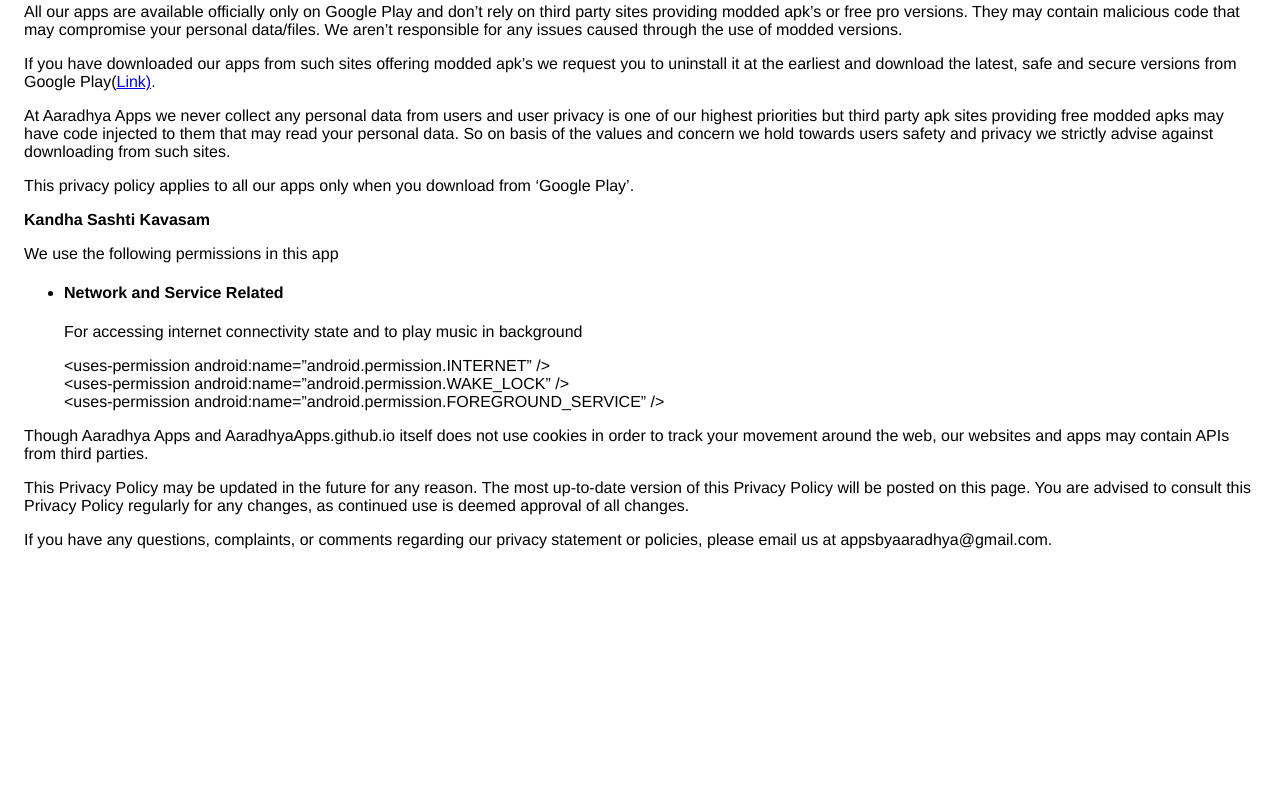
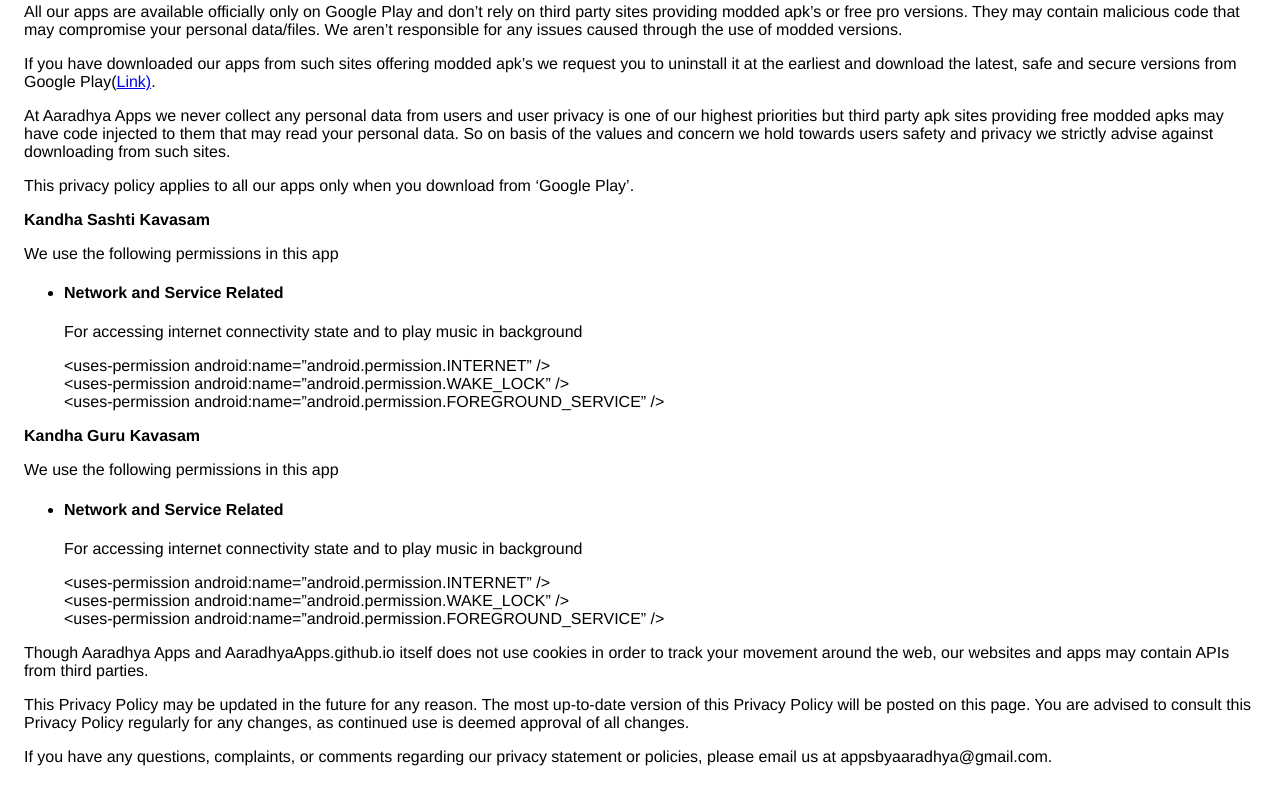
Before and after one commit to AaradhyaApps/AaradhyaApps.github.io, a plain HTML site: page privacy-policy/index.html in a window 1280 px wide. Shown: the part 469-1274 px from the top of the page. Before the commit the page ends 1058 px from the top, so only its background shows below. Drawn offline with Linux system fonts and the light colour scheme.

Commit message:
Added privacy policy for kanda guru kavasam

```diff
--- a/privacy-policy/index.html
+++ b/privacy-policy/index.html
@@ -65,6 +65,20 @@
         &lt;uses-permission android:name=&#8221;android.permission.FOREGROUND_SERVICE&#8221; /&gt;</p>
     </li>
   </ul>
+
+  <p><strong>Kandha Guru Kavasam</strong></p>
+  <p>We use the following permissions in this app</p>
+  <ul>
+    <li>
+      <h4>Network and Service Related</h4>
+      <p>For accessing internet connectivity state and to play music in background</p>
+      <p>&lt;uses-permission android:name=&#8221;android.permission.INTERNET&#8221; /&gt;<br />
+        &lt;uses-permission android:name=&#8221;android.permission.WAKE_LOCK&#8221; /&gt;<br />
+        &lt;uses-permission android:name=&#8221;android.permission.FOREGROUND_SERVICE&#8221; /&gt;</p>
+    </li>
+  </ul>
+
+
   <p>Though Aaradhya Apps and AaradhyaApps.github.io itself does not use cookies in order to track your movement around
     the web, our websites and apps may contain APIs from third parties.</p>
 
```
